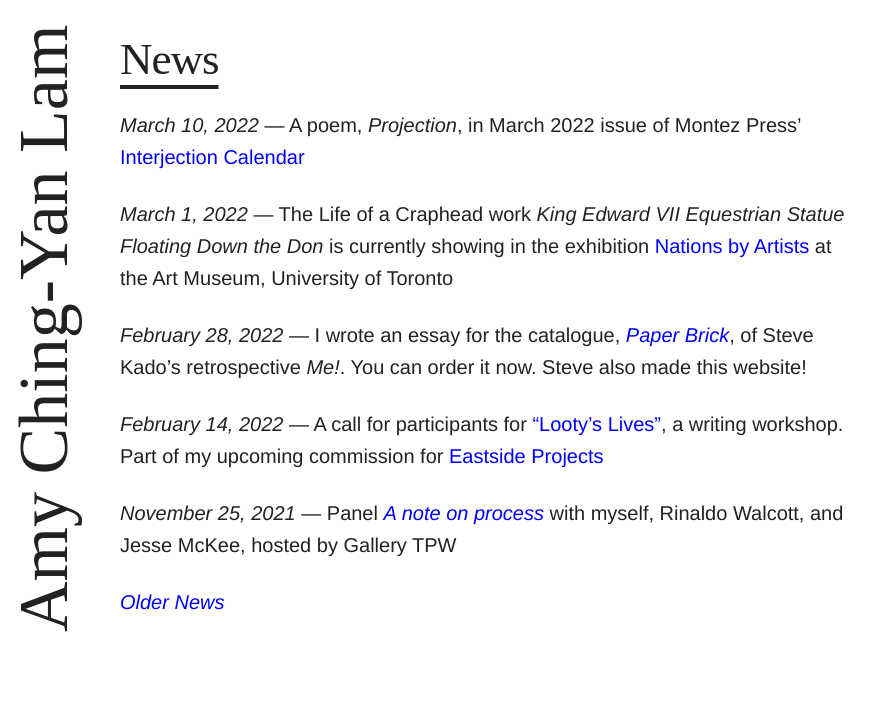
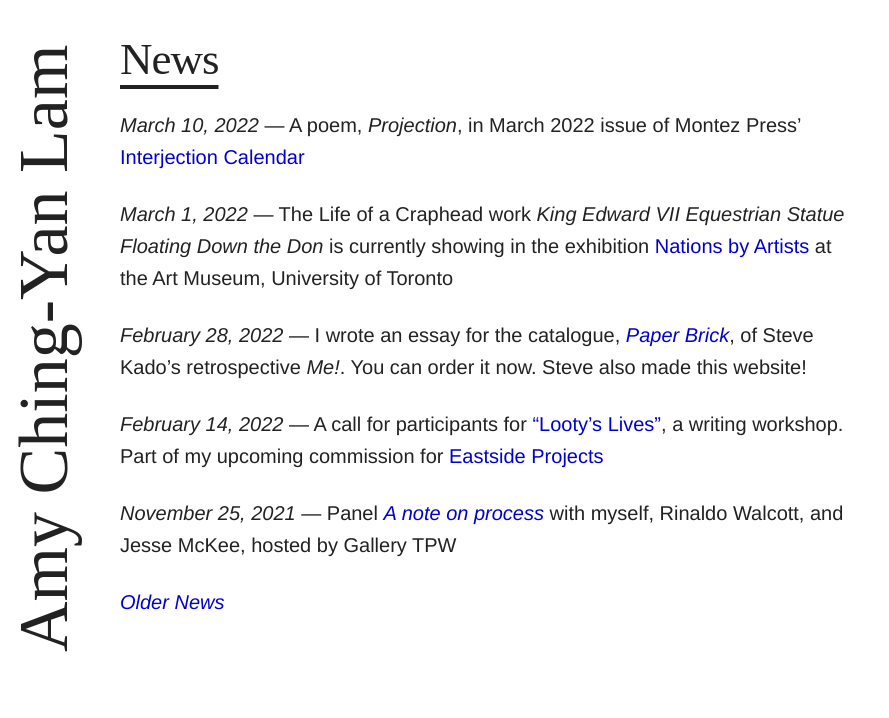
Before and after one commit to amychingyan/website, a Jekyll site: the page built from index.md, in a window 1280 px wide. Shown: the top 718 px of the page, without its empty margins (0-889 px from the left). Built offline with Jekyll 4.4.1, drawn with Linux system fonts in a browser that asks for light colours; nearby versions of some CDN libraries.

Commit message:
Changed colors and added padding to title

```diff
--- a/css/skeleton.css
+++ b/css/skeleton.css
@@ -170,7 +170,7 @@
    –––––––––––––––––––––––––––––––––––––––––––––––––– */
 a {
   text-decoration: none;
-  color: #0000ff;
+  color: #0000D2;
   /* text-underline-position: under; */
   /* text-decoration-style: wavy; */
   /* text-decoration-thickness: 2px;
@@ -178,10 +178,11 @@
 
 }
 a:visited {text-decoration: underline;
-  color: #0000ff;}
+  color: #0000D2;}
 a:hover {
-  color: #0000ff;
-  text-shadow: 0 0 2px #cc5500;
+  color: #0000D2;
+  text-shadow: 0 0 5px #FF8228;
+  animation-name: pulse;
 
 }
 
@@ -480,7 +481,7 @@
     writing-mode: vertical-lr;
     text-align: right;
     font-size: 70px;
-    padding-bottom: 25px;
+    padding-bottom: 45px;
     color: #222;
     margin-left: 0%;
     margin-right: 0%;
```
